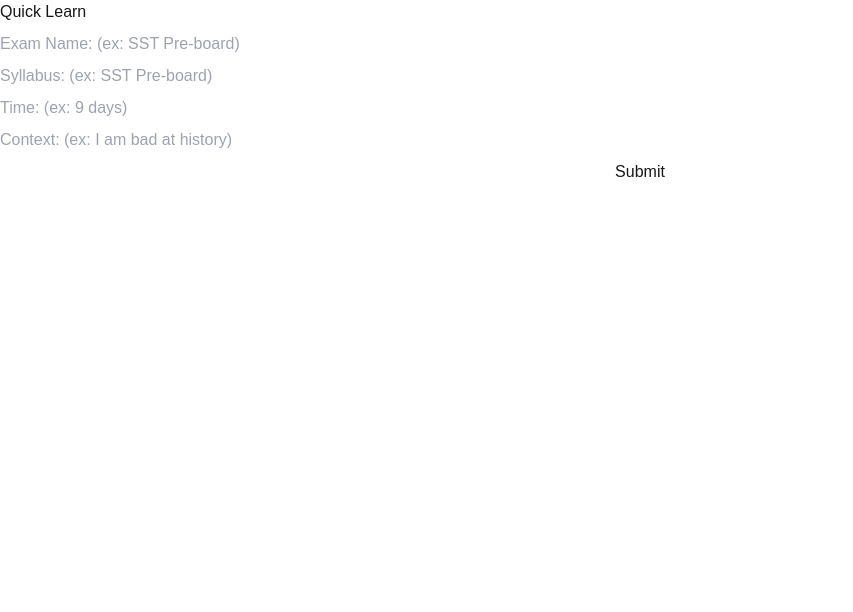
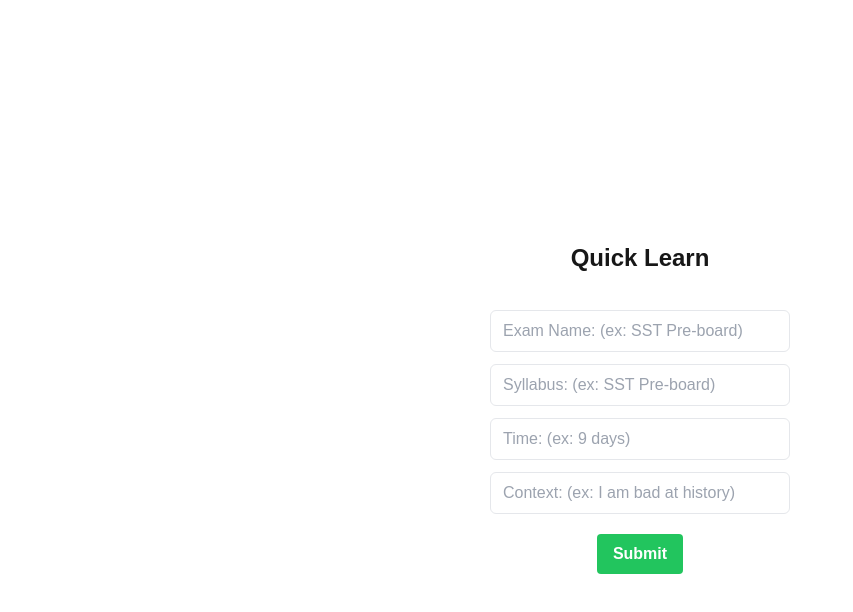
Before and after one commit to yash373/quick-learn-gui, a Next.js app: page / in a window 1280 px wide. Shown: the top 612 px of the page, without its empty margins (0-853 px from the left). Built offline with nearby package versions, Linux system fonts and the light colour scheme.

Commit message:
style components

```diff
--- a/components/Heading.tsx
+++ b/components/Heading.tsx
@@ -4,9 +4,12 @@ interface Props {
     text: string
 }
 
-const Heading = ({text}: Props) => {
+const Heading = ({ text }: Props) => {
   return (
-    <div>{text}</div>
+    <div className="text-2xl font-bold text-center my-4">
+      {text}
+    </div>
+    // <div>{text}</div>
   )
 }
 
--- a/components/Submit.tsx
+++ b/components/Submit.tsx
@@ -6,7 +6,7 @@ interface Props {
 
 const Submit = ({ onClick }: Props) => {
     return (
-        <button onClick={onClick} >Submit</button>
+        <button onClick={onClick} className="bg-green-500 hover:bg-green-700 text-white font-bold py-2 px-4 rounded">Submit</button>
     )
 }
 
--- a/components/TextField.tsx
+++ b/components/TextField.tsx
@@ -9,6 +9,8 @@ interface TextFieldProps {
 const TextField = ({ value, onChange, placeholder }: TextFieldProps) => {
   return (
     <input
+      style={{ width: "300px" }}
+      className="border px-3 py-2 rounded-md"
       placeholder={placeholder}
       value={value}
       onChange={({ target: { value } }) => onChange(value)}
--- a/pages/index.tsx
+++ b/pages/index.tsx
@@ -20,17 +20,19 @@ const Index = () => {
       headers: {
         'Content-Type': 'application/json'
       },
-      body: JSON.stringify({exam, time, syllabus, context})
+      body: JSON.stringify({ exam, time, syllabus, context })
     }).then(res => res.json()).then(data => setResult(data)).catch(err => console.log(err)).finally(() => setStatus("Internal server error"))
   }
 
   return (
-    <div className='flex flex-col gap-2'>
+    <div className='flex items-center justify-center h-[100vh] flex-col gap-5'>
       <Heading text="Quick Learn" />
-      <TextField placeholder='Exam Name: (ex: SST Pre-board)' value={exam} onChange={(val) => setExam(val)} />
-      <TextField placeholder='Syllabus: (ex: SST Pre-board)' value={syllabus} onChange={(val) => setSyllabus(val)} />
-      <TextField placeholder='Time: (ex: 9 days)' value={time} onChange={(val) => setTime(val)} />
-      <TextField placeholder='Context: (ex: I am bad at history)' value={context} onChange={(val) => setContext(val)} />
+      <div className='flex flex-col gap-3'>
+        <TextField placeholder='Exam Name: (ex: SST Pre-board)' value={exam} onChange={(val) => setExam(val)} />
+        <TextField placeholder='Syllabus: (ex: SST Pre-board)' value={syllabus} onChange={(val) => setSyllabus(val)} />
+        <TextField placeholder='Time: (ex: 9 days)' value={time} onChange={(val) => setTime(val)} />
+        <TextField placeholder='Context: (ex: I am bad at history)' value={context} onChange={(val) => setContext(val)} />
+      </div>
       <Submit onClick={submit} />
     </div>
   )
```
